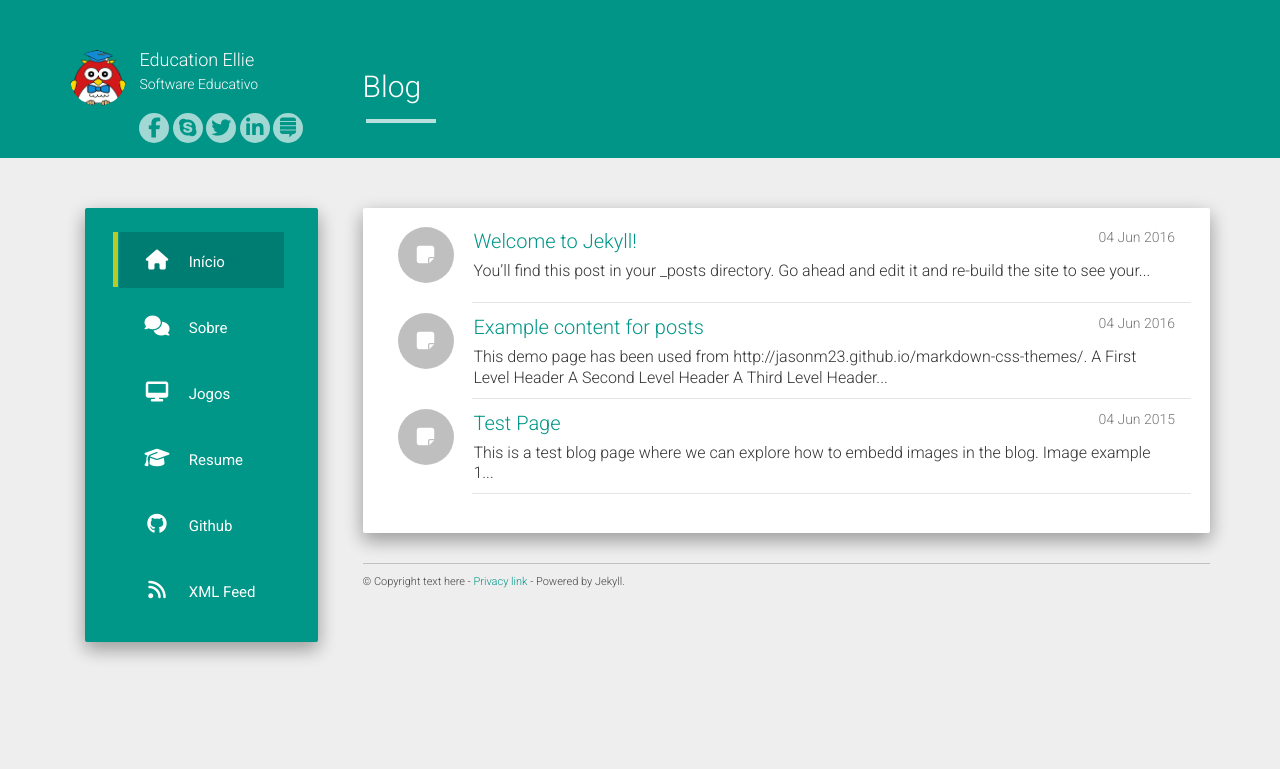
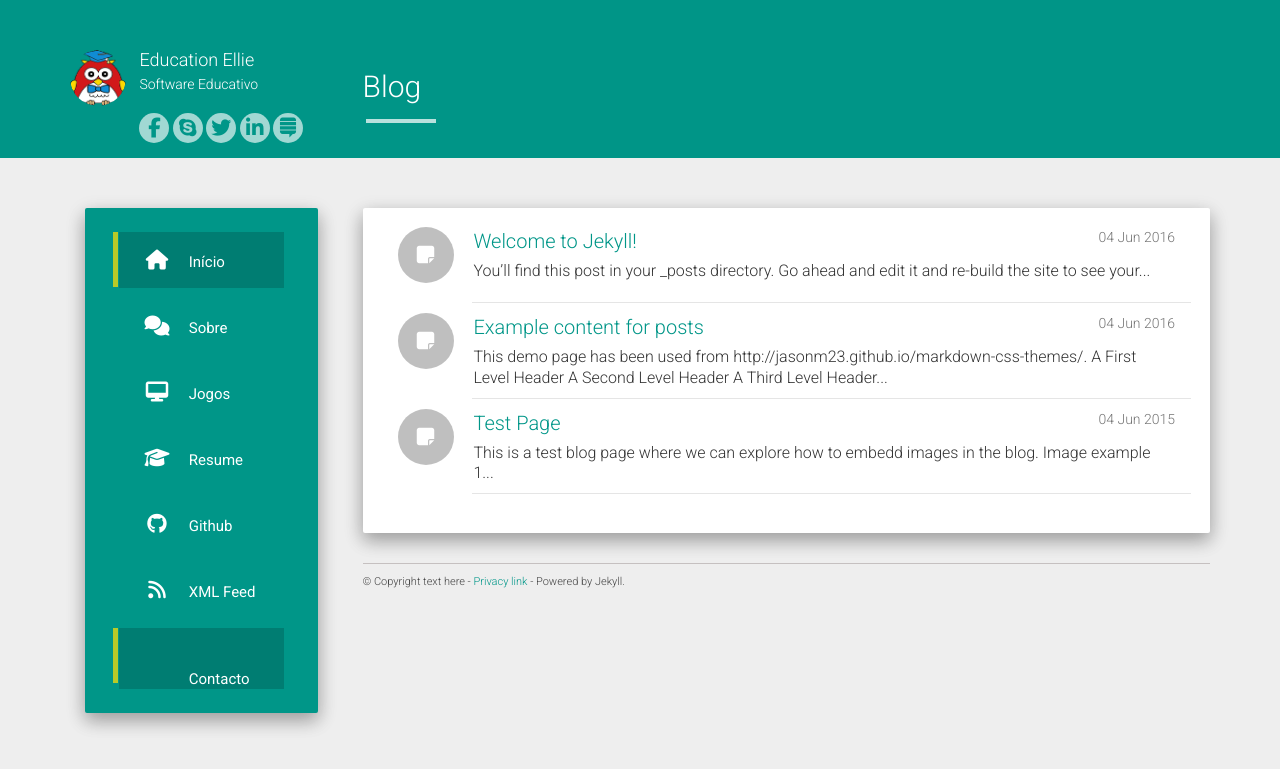
Before and after one commit to pedroluzio/EducationEllie, a Jekyll site: the page built from index.html, in a window 1280 px wide. Shown: the top 769 px of the page. Built offline with Jekyll 4.4.1, drawn with Linux system fonts in a browser that asks for light colours; nearby versions of some CDN libraries; the list of posts is cut into pages by our own code.

```diff
--- a/_config.yml
+++ b/_config.yml
@@ -26,6 +26,8 @@
     - text: XML Feed
       url: /feed.xml
       icon: fa-feed
+    - text: Contacto
+      utl: /contact
 
 social:
     - icon: fa-facebook
```
Also changed, not shown: about.md (+6 -0 lines), Contact.md (added), static/img/Board.png (added).
